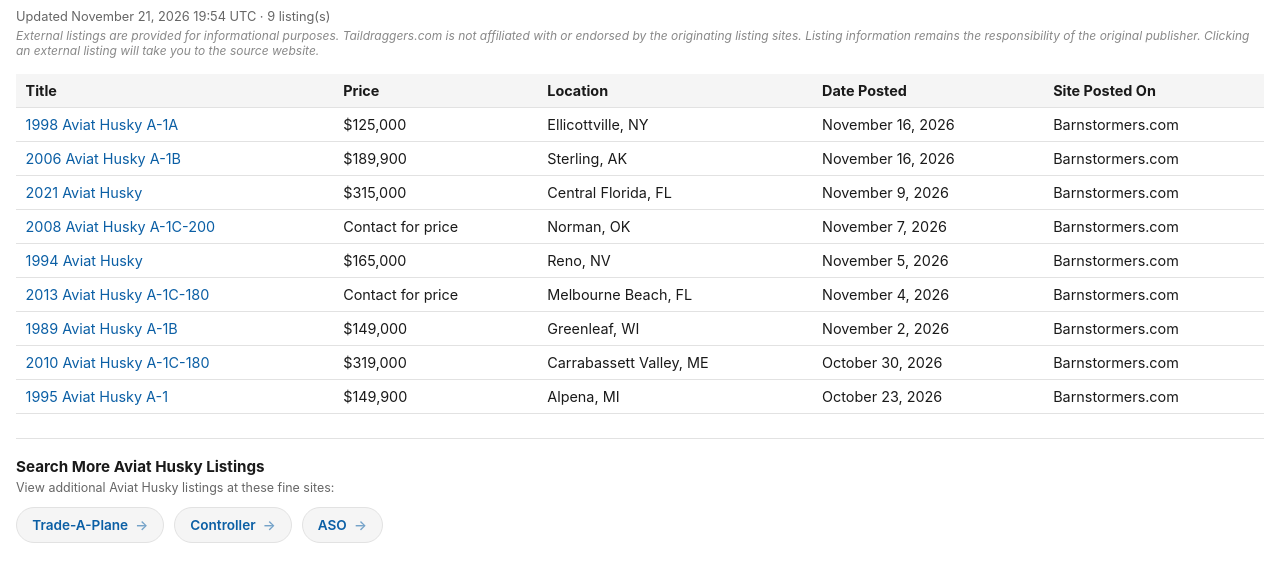
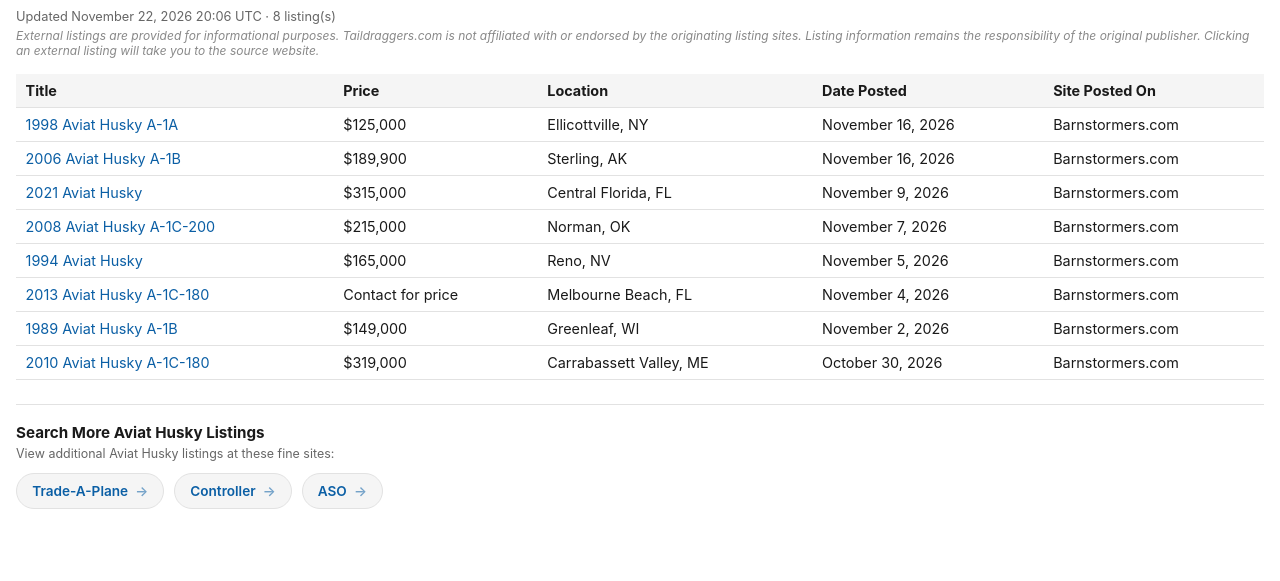
Before and after one commit to taildraggers/aviat-husky-for-sale, a plain HTML site: page docs/index.html in a window 1280 px wide. Shown: the part 43-624 px from the top of the page. Drawn offline with Linux system fonts and the light colour scheme.

Commit message:
Update Aviat Husky listings (2026-11-22)

```diff
--- a/docs/index.html
+++ b/docs/index.html
@@ -76,7 +76,7 @@
 </head>
 <body>
   <h1>Other Aviat Husky Ads on the Web</h1>
-  <div class="updated">Updated November 21, 2026 19:54 UTC &middot; 9 listing(s)</div>
+  <div class="updated">Updated November 22, 2026 20:06 UTC &middot; 8 listing(s)</div>
   <div class="disclaimer">External listings are provided for informational purposes. Taildraggers.com is not affiliated with or endorsed by the originating listing sites. Listing information remains the responsibility of the original publisher. Clicking an external listing will take you to the source website.</div>
   <table>
     <thead>
@@ -86,12 +86,11 @@
         <tr><td><a href="https://www.barnstormers.com/classified-2084108-1998-Aviat-Husky-A1A-For-Sale.html" target="_blank" rel="noopener noreferrer">1998 Aviat Husky A-1A</a></td><td>$125,000</td><td>Ellicottville, NY</td><td>November 16, 2026</td><td>Barnstormers.com</td></tr>
         <tr><td><a href="https://www.barnstormers.com/classified-2073983-AMAZING-2006-AVIAT-HUSKY-A1-B!.html" target="_blank" rel="noopener noreferrer">2006 Aviat Husky A-1B</a></td><td>$189,900</td><td>Sterling, AK</td><td>November 16, 2026</td><td>Barnstormers.com</td></tr>
         <tr><td><a href="https://www.barnstormers.com/classified-2039737-2021-Aviat-Husky-180hr-REDUCED.html" target="_blank" rel="noopener noreferrer">2021 Aviat Husky</a></td><td>$315,000</td><td>Central Florida, FL</td><td>November 9, 2026</td><td>Barnstormers.com</td></tr>
-        <tr><td><a href="https://www.barnstormers.com/classified-2072509-2008-Aviat-Husky-A1C-200.html" target="_blank" rel="noopener noreferrer">2008 Aviat Husky A-1C-200</a></td><td>Contact for price</td><td>Norman, OK</td><td>November 7, 2026</td><td>Barnstormers.com</td></tr>
+        <tr><td><a href="https://www.barnstormers.com/classified-2072509-2008-Aviat-Husky-A1C-200.html" target="_blank" rel="noopener noreferrer">2008 Aviat Husky A-1C-200</a></td><td>$215,000</td><td>Norman, OK</td><td>November 7, 2026</td><td>Barnstormers.com</td></tr>
         <tr><td><a href="https://www.barnstormers.com/classified-2082173-94-Aviat-Husky-Exp-For-Sale.html" target="_blank" rel="noopener noreferrer">1994 Aviat Husky</a></td><td>$165,000</td><td>Reno, NV</td><td>November 5, 2026</td><td>Barnstormers.com</td></tr>
         <tr><td><a href="https://www.barnstormers.com/classified-1955645-2013-Husky-A-1C-180.html" target="_blank" rel="noopener noreferrer">2013 Aviat Husky A-1C-180</a></td><td>Contact for price</td><td>Melbourne Beach, FL</td><td>November 4, 2026</td><td>Barnstormers.com</td></tr>
         <tr><td><a href="https://www.barnstormers.com/classified-2075954-1989-husky-a1b.html" target="_blank" rel="noopener noreferrer">1989 Aviat Husky A-1B</a></td><td>$149,000</td><td>Greenleaf, WI</td><td>November 2, 2026</td><td>Barnstormers.com</td></tr>
         <tr><td><a href="https://www.barnstormers.com/classified-2068143-2010-Husky-A-1C-180.html" target="_blank" rel="noopener noreferrer">2010 Aviat Husky A-1C-180</a></td><td>$319,000</td><td>Carrabassett Valley, ME</td><td>October 30, 2026</td><td>Barnstormers.com</td></tr>
-        <tr><td><a href="https://www.barnstormers.com/classified-2079756-1995-AVIAT-HUSKY-A-1.html" target="_blank" rel="noopener noreferrer">1995 Aviat Husky A-1</a></td><td>$149,900</td><td>Alpena, MI</td><td>October 23, 2026</td><td>Barnstormers.com</td></tr>
     </tbody>
   </table>
   <div class="more-resources">
```
